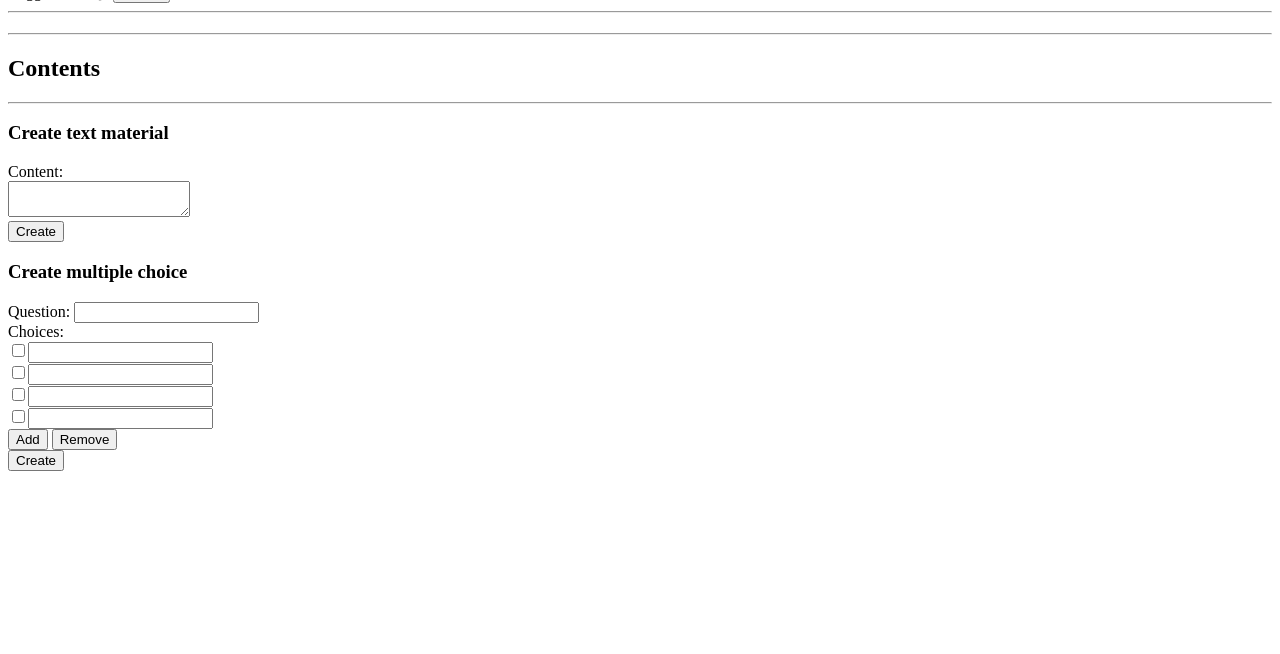
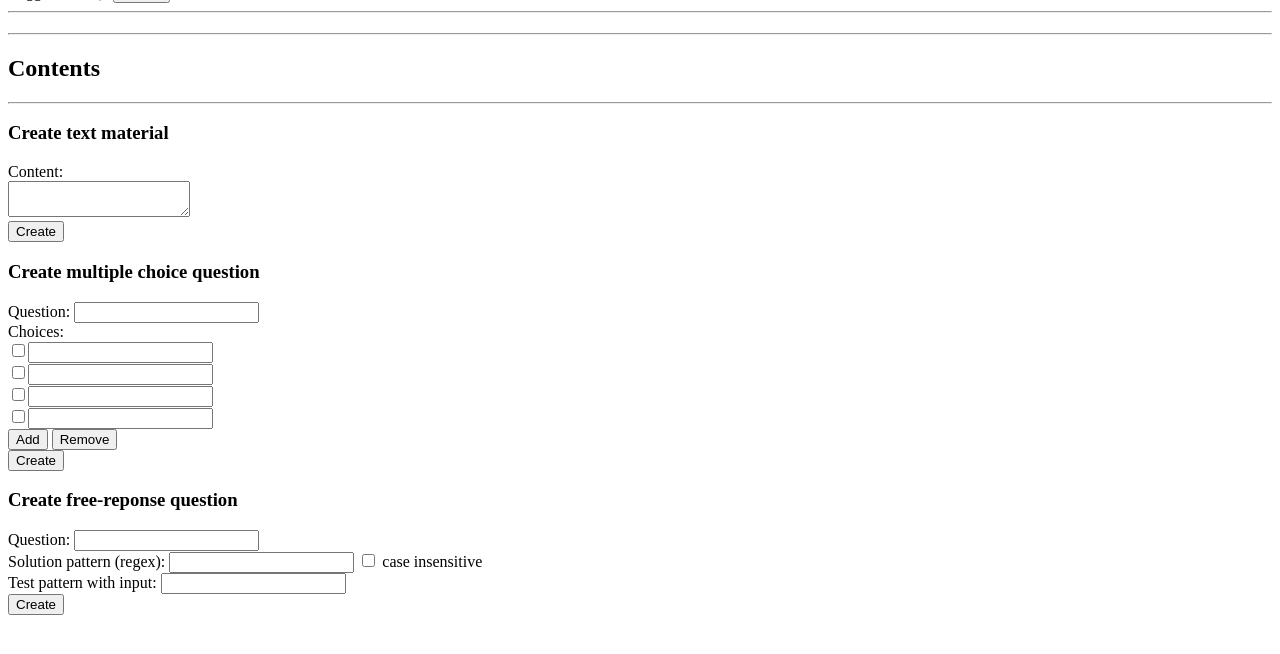
Before and after one commit to teemukoukkari/CourseVerse, a Flask app: template templates/course_teacher.html in a window 1280 px wide. Shown: the part 26-680 px from the top of the page. Run offline with Flask 3, Linux system fonts and the light colour scheme; the template is opened without the code that fills it, so the values that code supplies are empty.

Commit message:
Add free-response questions

```diff
--- a/templates/course_teacher.html
+++ b/templates/course_teacher.html
@@ -13,6 +13,9 @@
         {% for choice in content.choices %}
             <input type="checkbox"/>{{choice}}
         {% endfor %}
+    {% elif content.type == "free_response" %}
+        {{content.question}}<br/>
+        <input type="text"/>
     {% endif %}
 </div>
 {% endfor %}
@@ -25,7 +28,7 @@
      </textarea><br/>
     <button type="submit">Create</button>
 </form>
-<h3>Create multiple choice</h3>
+<h3>Create multiple choice question</h3>
 <form action="add_multiple_choice" method="POST" id="multiple_choise_form">
     Question: <input type="text" name="question"/><br>
     Choices:
@@ -65,4 +68,33 @@
         }
     </script>
 </div>
+<h3>Create free-reponse question</h3>
+<form action="add_free_response" method="POST">
+    Question:
+        <input type="text" name="question"/><br/>
+    Solution pattern (regex):
+        <input type="text" name="solution_regex" id="solution_regex" onkeyup="regex_test(this.value)"/>
+        <input type="checkbox" name="case_insensitive" id="case_insensitive" onchange="regex_test(this.value)"/> case insensitive<br/>
+
+    Test pattern with input:
+        <input type="text" id="regex_test_string" onkeyup="regex_test(this.value)"/>
+        <span id="regex_test_result"></span><br/>
+
+    <button type="submit">Create</button>
+    </form>
+
+<script>
+    function regex_test() {
+        var solution_regex = document.getElementById("solution_regex").value;
+        var regex_test_string = document.getElementById("regex_test_string").value;
+        var case_insensitive = document.getElementById("case_insensitive");
+
+        var flags = case_insensitive.checked ? "i" : "";
+        var regexp = new RegExp("^(" + solution_regex + ")$", flags);
+        var result = regex_test_string.match(regexp);
+
+        document.getElementById("regex_test_result").innerHTML
+            = result ? "correct" : "incorrect";
+    }
+</script>
 {% endblock %}
```
Also changed, not shown: courses.py (+32 -1 lines), routes.py (+9 -0 lines), schema.sql (+8 -0 lines).
